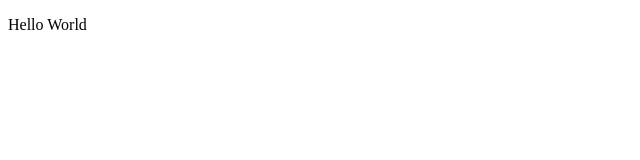
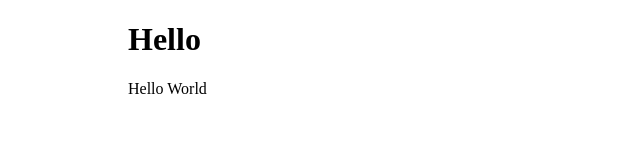
Before and after one commit to Kampus-Merdeka-Software-Engineering/simulation-5-december-jakarta-fe, a plain HTML site: page index.html in a window 1280 px wide. Shown: the whole page, without its empty margins (0-640 px from the left). Drawn offline with Linux system fonts and the light colour scheme.

Commit message:
tambah css

```diff
--- /dev/null
+++ b/css/style.css
@@ -0,0 +1,4 @@
+.container {
+    margin: 0 auto;
+    width: 1024px;
+}
--- a/index.html
+++ b/index.html
@@ -4,8 +4,13 @@
     <meta charset="UTF-8">
     <meta name="viewport" content="width=device-width, initial-scale=1.0">
     <title>Jakarta Simulasi 5 Desember</title>
+
+    <link rel="stylesheet" href="css/style.css">
 </head>
 <body>
-    <p>Hello World</p>
+    <div class="container">
+        <h1>Hello</h1>
+        <p>Hello World</p>
+    </div>
 </body>
 </html>
```
